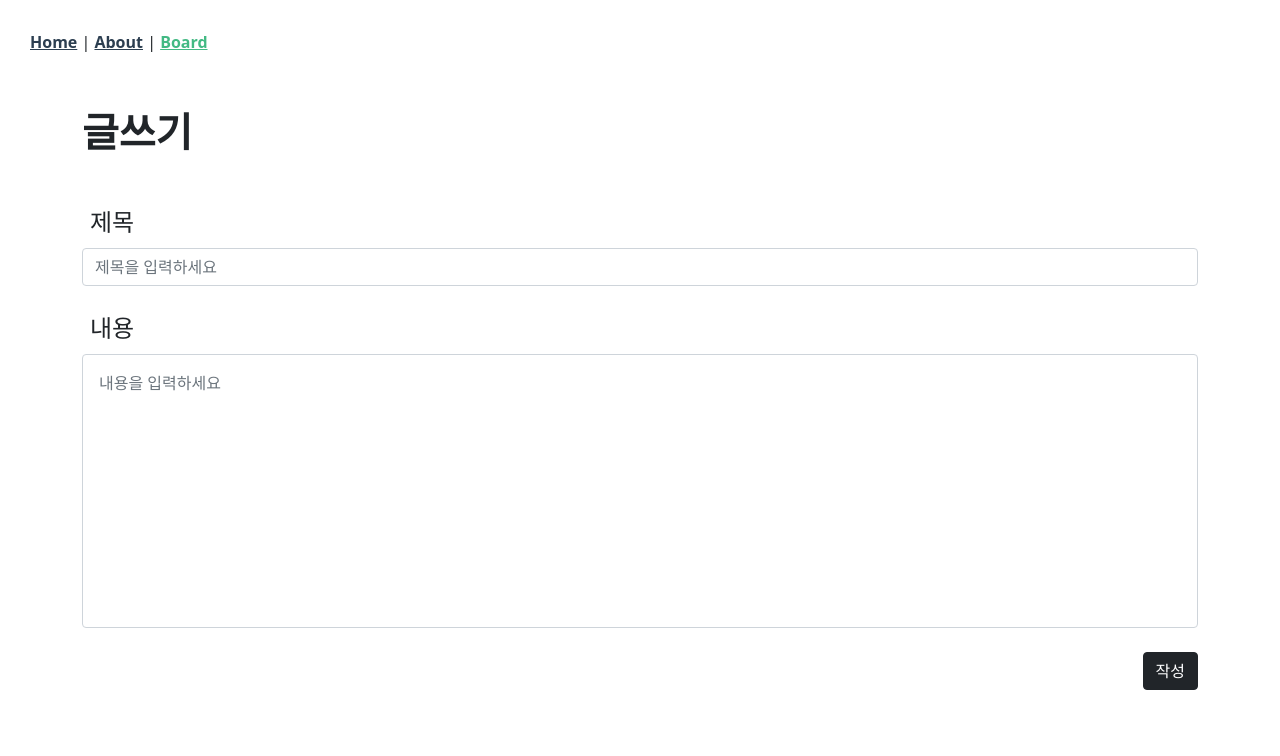
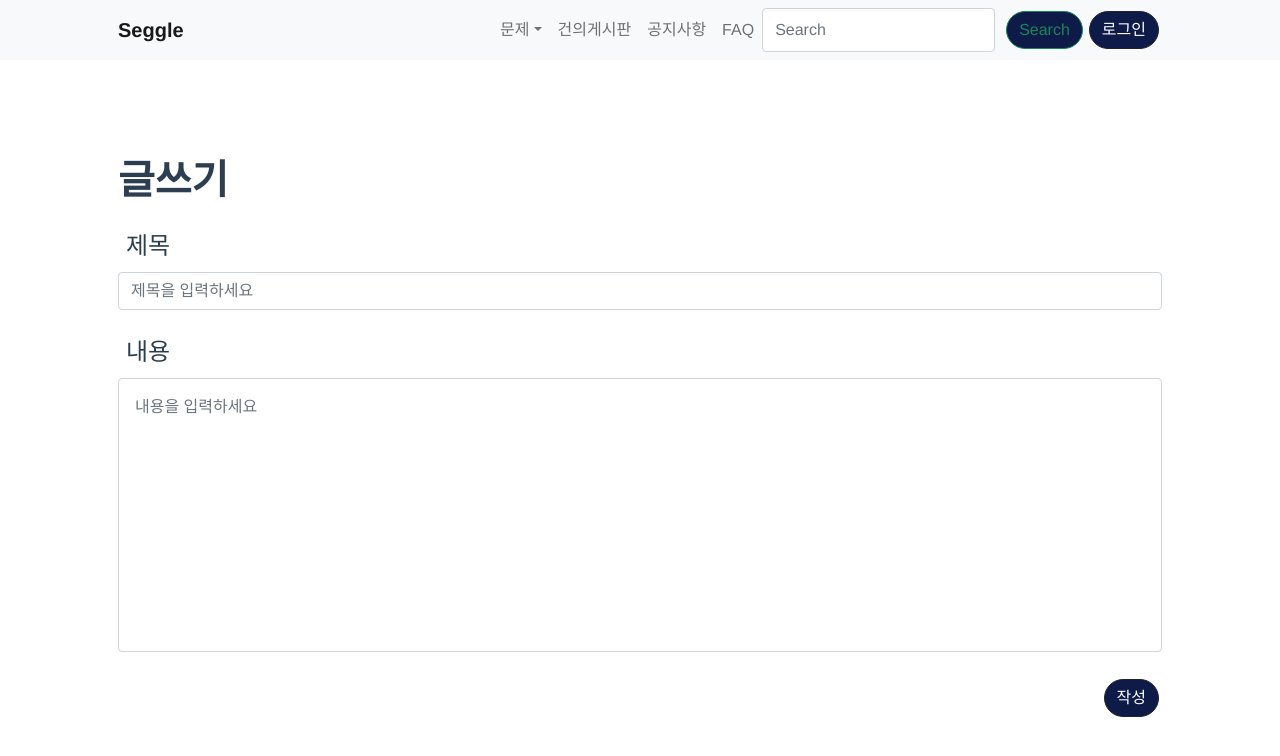
Before and after one commit to seggle/FE, a Vue app: page /board in a window 1280 px wide. Shown: the top 756 px of the page. Built offline with nearby package versions, Linux system fonts and the light colour scheme.

Commit message:
Design: Board 디자인 변경
네비게이션바 패치
반응형 변경

```diff
--- a/src/App.vue
+++ b/src/App.vue
@@ -1,24 +1,109 @@
 <template>
-  <div id="nav">
-    <router-link to="/">Home</router-link> |
-    <router-link to="/about">About</router-link> |
-    <router-link to="/board">Board</router-link>
-  </div>
-  <router-view/>
+  <nav class="navbar navbar-expand-lg navbar-light bg-light">
+    <div class="container px-5">
+      <a class="navbar-brand" href="" id="title">Seggle</a>
+      <button
+        class="navbar-toggler"
+        type="button"
+        data-bs-toggle="collapse"
+        data-bs-target="#navbarSupportedContent"
+        aria-controls="navbarSupportedContent"
+        aria-expanded="false"
+        aria-label="Toggle navigation"
+      >
+        <span class="navbar-toggler-icon"></span>
+      </button>
+      <div class="collapse navbar-collapse" id="navbarSupportedContent">
+        <ul class="navbar-nav ms-auto mb-2 mb-lg-0">
+          <li class="nav-item dropdown">
+            <a
+              class="nav-link dropdown-toggle"
+              id="navbarDropdownBlog"
+              href="#"
+              role="button"
+              data-bs-toggle="dropdown"
+              aria-expanded="false"
+              >문제</a
+            >
+            <ul
+              class="dropdown-menu dropdown-menu-end"
+              aria-labelledby="navbarDropdownBlog"
+            >
+              <li>
+                <a class="dropdown-item" href="">일반</a>
+              </li>
+              <li>
+                <a class="dropdown-item" href="">대회</a>
+              </li>
+            </ul>
+          </li>
+          <li class="nav-item">
+            <a class="nav-link" href="">건의게시판</a>
+          </li>
+          <li class="nav-item">
+            <a class="nav-link" href="">공지사항</a>
+          </li>
+          <li class="nav-item">
+            <a class="nav-link" href="">FAQ</a>
+          </li>
+        </ul>
+        <form class="d-flex">
+          <input
+            class="form-control me-2"
+            type="search"
+            placeholder="Search"
+            aria-label="Search"
+          />
+          <button class="btn btn-outline-success" type="submit">Search</button>
+        </form>
+        <button type="button" class="btn btn-dark" id="login">로그인</button>
+      </div>
+    </div>
+  </nav>
+
+  <router-view />
 </template>
+<script>
+import 'bootstrap/dist/css/bootstrap.min.css'
+import 'bootstrap'
 
-<style lang="scss">
-@import 'bootstrap/scss/bootstrap';
-#nav {
-  padding: 30px;
+export default {}
+</script>
+
+<style>
+#app {
+  font-family: Avenir, Helvetica, Arial, sans-serif;
+  -webkit-font-smoothing: antialiased;
+  -moz-osx-font-smoothing: grayscale;
+  text-align: center;
+  color: #2c3e50;
+  width: 100%;
+  min-height: 100vh;
 }
-
-#nav a {
+nav {
+  color: black;
+  background-color: white;
+}
+#title {
   font-weight: bold;
-  color: #2c3e50;
 }
-
 #nav a.router-link-exact-active {
-  color: #42b983;
+  font-family: Roboto;
+  font-style: bolder;
+  font-weight: 500;
+  line-height: 37px;
+  text-decoration: none;
+  font-size: 23px;
+  color: #000000;
+}
+.user {
+  display: grid;
+  padding: 15px 25px;
+  justify-content: space-between;
+}
+.btn {
+  background: #0e1b49;
+  border-radius: 50px;
+  margin: 3px;
 }
 </style>
--- a/src/views/Board.vue
+++ b/src/views/Board.vue
@@ -1,7 +1,7 @@
 <template>
-  <div class="container">
-    <form class="board col" v-on:submit.prevent="submitForm">
-        <h1 class="board-header py-4 fw-bolder">글쓰기</h1>
+  <div class="container px-5 py-5">
+    <form class="board py-5" v-on:submit.prevent="submitForm">
+        <h1 id="title">글쓰기</h1>
         <div class="title py-2">
             <label for="board-title" class="p-2 fs-4">제목</label>
             <input id="board-title" class="form-control" type="text" placeholder="제목을 입력하세요">
@@ -21,11 +21,13 @@
 }
 </script>
 
-<style scoped>
+<style lang="scss" scoped>
+.board {
+  text-align:left;
+}
 #board-content {
     resize: none;
 }
-
 .btn {
     float: right;
 }
```
